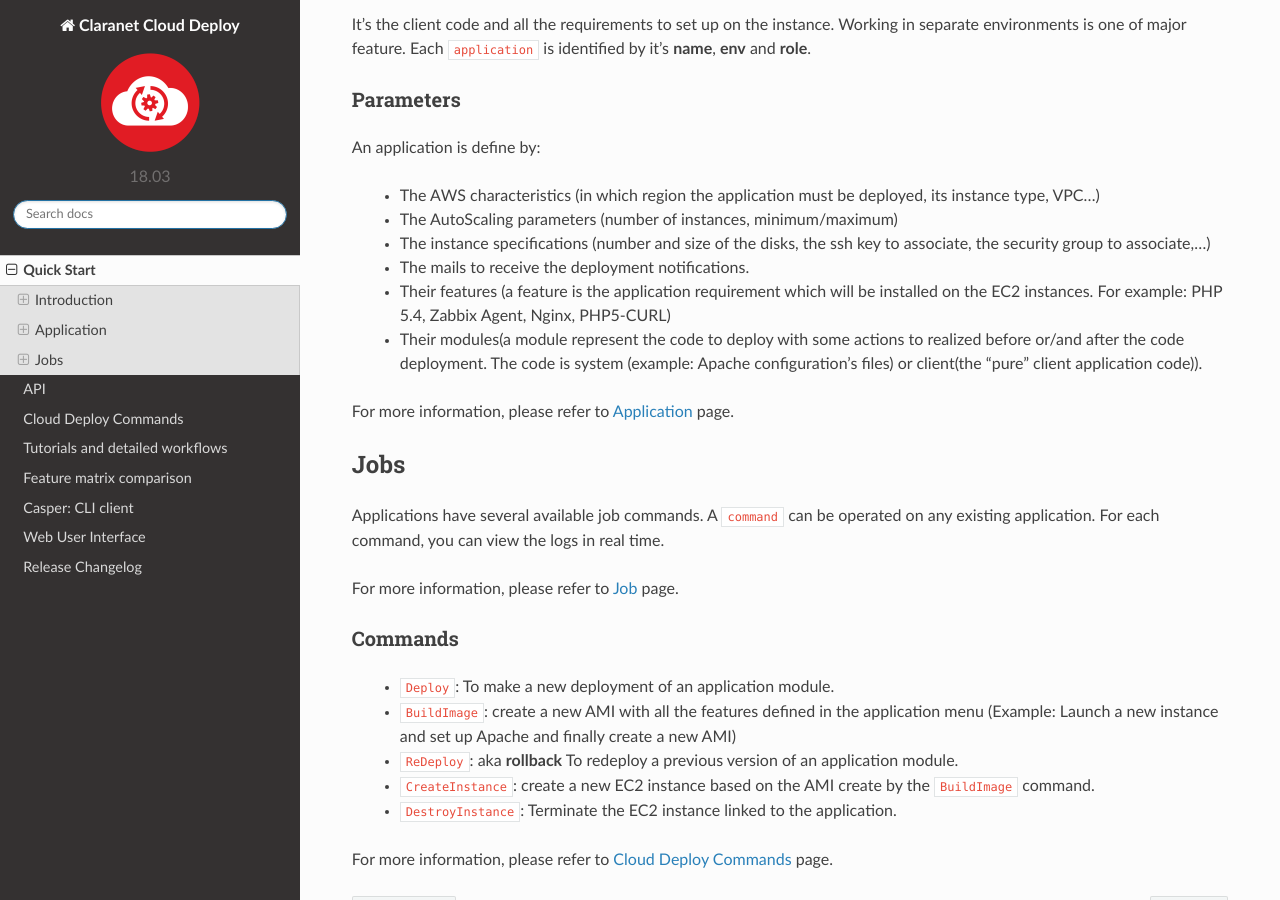
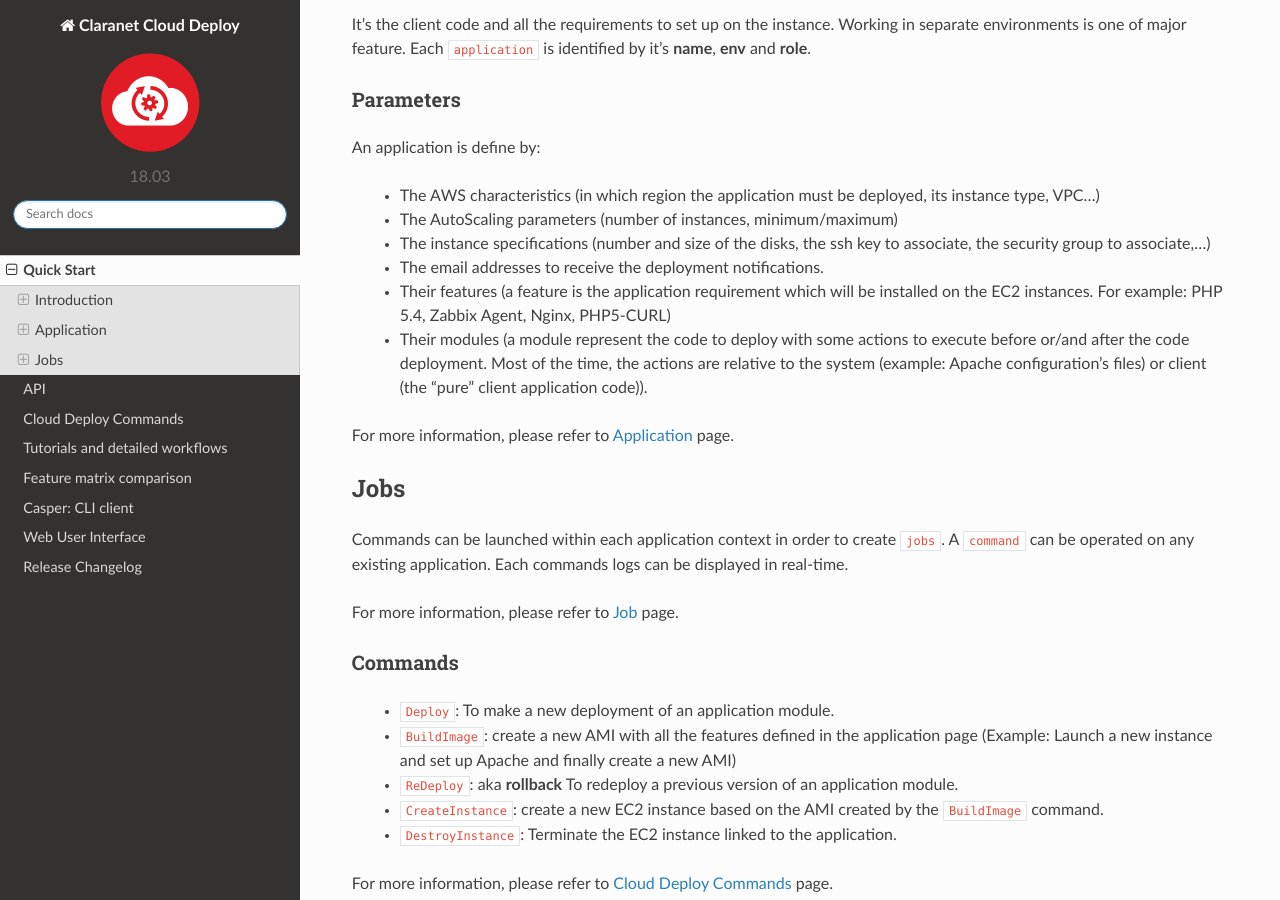
Before and after one commit to claranet/cloud-deploy-docs, a Sphinx documentation site: the page built from source/rst/quick-start.rst, in a window 1280 px wide and 900 px high, scrolled down 993 px. Built offline with Sphinx 7.4.7 and the Read the Docs theme 2.0.0, drawn with Linux system fonts in a browser that asks for light colours.

Commit message:
GHOST-464: Cleanup

```diff
--- a/source/rst/container.rst
+++ b/source/rst/container.rst
@@ -53,10 +53,10 @@
 
 1. Cloud Deploy installed on:
 
-    * Debian >= 9 (Stretch) to install lxd with snapd because lxd is not available on debian natively
-    * Ubuntu >= 16.04 LTS (The Xenial Xerus) to install lxd on stable canonical system
+    * Debian >= 9 (Stretch) to install LXD with snapd because LXD is not available on debian natively
+    * Ubuntu >= 16.04 LTS (The Xenial Xerus) to install LXD on stable canonical system
 
-2. LXD installed via apt on Ubuntu and snapd on Debian.
+2. LXD installed via ``apt`` on Ubuntu or via ``snapd`` on Debian.
 3. LXD daemon run with ``lxd`` group.
 4. ``ghost`` user added to the ``lxd`` group.
 
--- a/source/rst/quick-start.rst
+++ b/source/rst/quick-start.rst
@@ -51,15 +51,16 @@
   * The instance specifications (number and size of the disks, the ssh key to
     associate, the security group to associate,...)
 
-  * The mails to receive the deployment notifications.
+  * The email addresses to receive the deployment notifications.
 
   * Their features (a feature is the application requirement which will be
     installed on the EC2 instances. For example: PHP 5.4, Zabbix Agent, Nginx,
     PHP5-CURL)
 
-  * Their modules(a module represent the code to deploy with some actions to
-    realized before or/and after the code deployment. The code is system
-    (example: Apache configuration's files) or client(the "pure" client
+  * Their modules (a module represent the code to deploy with some actions to
+    execute before or/and after the code deployment.
+    Most of the time, the actions are relative to the system
+    (example: Apache configuration's files) or client (the "pure" client
     application code)).
 
 For more information, please refer to :ref:`application` page.
@@ -67,8 +68,9 @@
 Jobs
 ----
 
-Applications have several available job commands. A ``command`` can be operated on any existing application.
-For each command, you can view the logs in real time.
+Commands can be launched within each application context in order to create ``jobs``.
+A ``command`` can be operated on any existing application.
+Each commands logs can be displayed in real-time.
 
 For more information, please refer to :ref:`job` page.
 
@@ -78,13 +80,12 @@
   * ``Deploy``: To make a new deployment of an application module.
 
   * ``BuildImage``: create a new AMI with all the features defined in the
-    application menu (Example: Launch a new instance and set up Apache and
+    application page (Example: Launch a new instance and set up Apache and
     finally create a new AMI)
 
   * ``ReDeploy``: aka **rollback** To redeploy a previous version of an application module.
 
-  * ``CreateInstance``: create a new EC2 instance based on the AMI create by the
-    ``BuildImage`` command.
+  * ``CreateInstance``: create a new EC2 instance based on the AMI created by the ``BuildImage`` command.
 
   * ``DestroyInstance``: Terminate the EC2 instance linked to the application.
 
```
Also changed, not shown: source/rst/bestpractices.rst (+14 -12 lines), source/rst/scripts.rst (+7 -7 lines).
